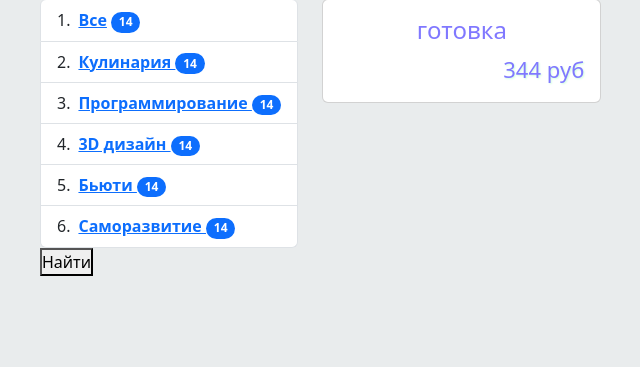
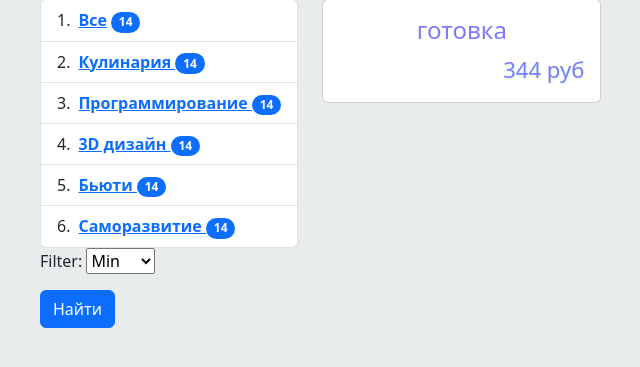
Before and after one commit to PolinaTurina/practica_masterclass, a Django app: page /1/ in a window 1280 px wide. Shown: the part 123-490 px from the top of the page, without its empty margins (10-650 px from the left). Run offline with Django 5.2, Linux system fonts and the light colour scheme; data comes from the database, SQL or seed files in the repository.

Commit message:
'фильтр_применяется_везде'

```diff
--- a/masterclass/tutorial/templates/tutorial/full.html
+++ b/masterclass/tutorial/templates/tutorial/full.html
@@ -32,7 +32,7 @@
 
     <form action="." method="get">
     {{form.as_p}}
-    <button type="submit">Найти</button>
+    <button type="submit" class="btn btn-primary">Найти</button>
     </form>
 
 
--- a/masterclass/tutorial/views.py
+++ b/masterclass/tutorial/views.py
@@ -39,10 +39,26 @@ def tutorial_view(request):
 
 
 # фильтрация мастер классов по категорями на этой же главной странице
+# def tutorial_list(request, pk):
+#     category = Category.objects.all()
+#     masterclass = MasterClass.objects.filter(category__pk=pk)
+#     context = {'category': category, 'masterclass': masterclass}
+#     return render(request, 'tutorial/full.html', context)
 def tutorial_list(request, pk):
     category = Category.objects.all()
     masterclass = MasterClass.objects.filter(category__pk=pk)
-    context = {'category': category, 'masterclass': masterclass}
+    form = FilterForm()
+
+    if 'filter' in request.GET:
+        filter_option = request.GET['filter']
+        if filter_option == '1':
+            masterclass = masterclass.order_by('price')
+        elif filter_option == '2':
+            masterclass = masterclass.order_by('-price')
+        elif filter_option == '3':
+            masterclass = MasterClass.objects.filter(category__pk=pk)
+
+    context = {'category': category, 'masterclass': masterclass, 'form': form}
     return render(request, 'tutorial/full.html', context)
 
 
```
